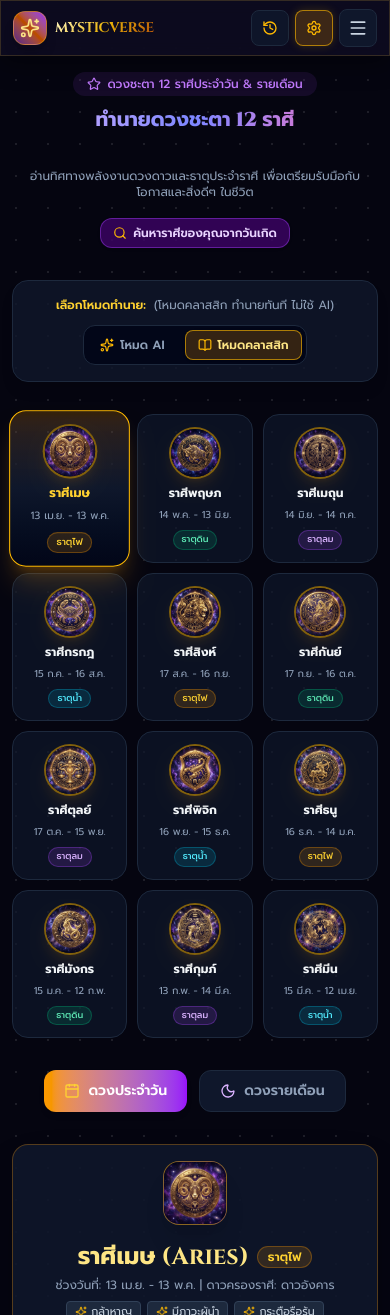
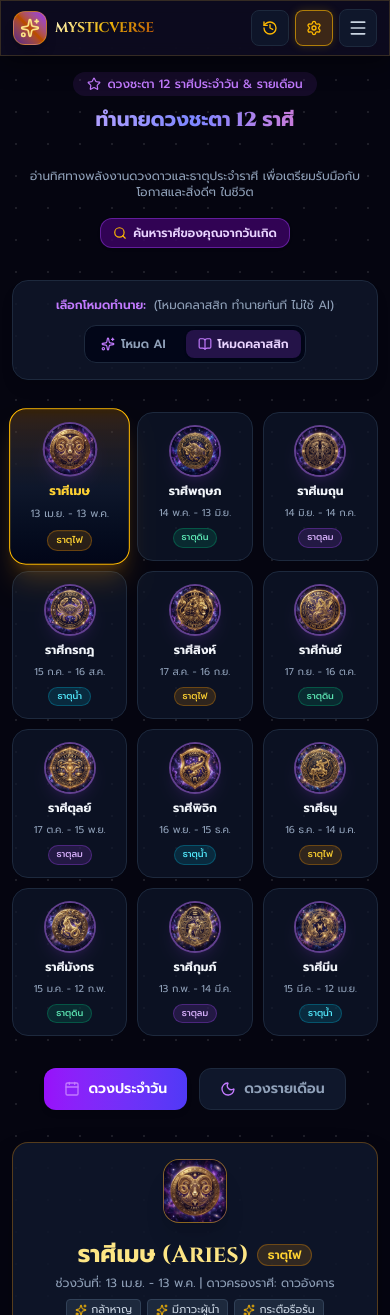
Before and after one commit to pondz1/MysticTarot, a React (Vite) app: page /horoscope in a window 390 px wide. Shown: the top 1315 px of the page. Built offline with nearby package versions, Linux system fonts and the light colour scheme.

Commit message:
feat(design-system): apply per-module theme tokens to all interactive buttons, inputs, and card containers

```diff
--- a/src/constants/moduleThemes.ts
+++ b/src/constants/moduleThemes.ts
@@ -10,6 +10,9 @@ export interface ModuleTheme {
   iconColor: string;
   badgeBg: string;
   cardBg: string;
+  primaryBtn: string;
+  secondaryBtn: string;
+  activeToggleBtn: string;
 }
 
 export const MODULE_THEMES: Record<string, ModuleTheme> = {
@@ -25,6 +28,9 @@ export const MODULE_THEMES: Record<string, ModuleTheme> = {
     iconColor: 'text-amber-400',
     badgeBg: 'bg-amber-500/10 border-amber-500/20 text-amber-400',
     cardBg: 'bg-slate-900/80 border-amber-500/30',
+    primaryBtn: 'bg-gradient-to-r from-amber-500 to-purple-600 hover:from-amber-400 hover:to-purple-500 text-white shadow-amber-500/20',
+    secondaryBtn: 'bg-amber-500/20 text-amber-200 border-amber-400/60 shadow-sm',
+    activeToggleBtn: 'bg-gradient-to-r from-amber-500 to-purple-600 text-white shadow-md',
   },
   tarot: {
     id: 'tarot',
@@ -38,6 +44,9 @@ export const MODULE_THEMES: Record<string, ModuleTheme> = {
     iconColor: 'text-amber-400',
     badgeBg: 'bg-amber-500/10 border-amber-500/20 text-amber-400',
     cardBg: 'glass-panel-gold border-amber-400/40',
+    primaryBtn: 'bg-gradient-to-r from-amber-500 to-purple-600 hover:from-amber-400 hover:to-purple-500 text-white shadow-amber-500/20',
+    secondaryBtn: 'bg-amber-500/20 text-amber-200 border-amber-400/60 shadow-sm',
+    activeToggleBtn: 'bg-gradient-to-r from-amber-500 to-purple-600 text-white shadow-md',
   },
   horoscope: {
     id: 'horoscope',
@@ -51,6 +60,9 @@ export const MODULE_THEMES: Record<string, ModuleTheme> = {
     iconColor: 'text-purple-400',
     badgeBg: 'bg-purple-500/10 border-purple-500/20 text-purple-400',
     cardBg: 'bg-slate-900/90 border-purple-500/40 shadow-purple-900/20',
+    primaryBtn: 'bg-gradient-to-r from-purple-600 to-indigo-600 hover:from-purple-500 hover:to-indigo-500 text-white shadow-purple-500/20',
+    secondaryBtn: 'bg-purple-500/20 text-purple-200 border-purple-400/60 shadow-sm',
+    activeToggleBtn: 'bg-gradient-to-r from-purple-600 to-indigo-600 text-white shadow-md',
   },
   numerology: {
     id: 'numerology',
@@ -64,6 +76,9 @@ export const MODULE_THEMES: Record<string, ModuleTheme> = {
     iconColor: 'text-cyan-400',
     badgeBg: 'bg-cyan-500/10 border-cyan-500/20 text-cyan-400',
     cardBg: 'bg-slate-900/90 border-cyan-500/40 shadow-cyan-900/20',
+    primaryBtn: 'bg-gradient-to-r from-cyan-600 to-teal-600 hover:from-cyan-500 hover:to-teal-500 text-white shadow-cyan-500/20',
+    secondaryBtn: 'bg-cyan-500/20 text-cyan-200 border-cyan-400/60 shadow-sm',
+    activeToggleBtn: 'bg-gradient-to-r from-cyan-600 to-teal-600 text-white shadow-md',
   },
   'thai-astrology': {
     id: 'thai-astrology',
@@ -77,6 +92,9 @@ export const MODULE_THEMES: Record<string, ModuleTheme> = {
     iconColor: 'text-rose-400',
     badgeBg: 'bg-rose-500/10 border-rose-500/20 text-rose-400',
     cardBg: 'bg-slate-900/90 border-rose-500/40 shadow-rose-900/20',
+    primaryBtn: 'bg-gradient-to-r from-rose-600 to-amber-600 hover:from-rose-500 hover:to-amber-500 text-white shadow-rose-500/20',
+    secondaryBtn: 'bg-rose-500/20 text-rose-200 border-rose-400/60 shadow-sm',
+    activeToggleBtn: 'bg-gradient-to-r from-rose-600 to-amber-600 text-white shadow-md',
   },
   'feng-shui': {
     id: 'feng-shui',
@@ -90,5 +108,8 @@ export const MODULE_THEMES: Record<string, ModuleTheme> = {
     iconColor: 'text-emerald-400',
     badgeBg: 'bg-emerald-500/10 border-emerald-500/20 text-emerald-400',
     cardBg: 'bg-slate-900/90 border-emerald-500/40 shadow-emerald-900/20',
+    primaryBtn: 'bg-gradient-to-r from-emerald-600 to-teal-600 hover:from-emerald-500 hover:to-teal-500 text-white shadow-emerald-500/20',
+    secondaryBtn: 'bg-emerald-500/20 text-emerald-200 border-emerald-400/60 shadow-sm',
+    activeToggleBtn: 'bg-gradient-to-r from-emerald-600 to-teal-600 text-white shadow-md',
   },
 };
--- a/src/features/horoscope/pages/HoroscopePage.tsx
+++ b/src/features/horoscope/pages/HoroscopePage.tsx
@@ -189,7 +189,7 @@ export const HoroscopePage: React.FC<HoroscopePageProps> = ({ apiSettings }) =>
 
             <button
               type="submit"
-              className="sm:mt-5 p-2.5 rounded-xl bg-gradient-to-r from-amber-500 to-purple-600 hover:from-amber-400 hover:to-purple-500 text-white font-bold text-xs sm:text-sm transition-all shadow-md flex items-center justify-center gap-1.5 cursor-pointer"
+              className={`sm:mt-5 p-2.5 rounded-xl ${theme.primaryBtn} font-bold text-xs sm:text-sm transition-all shadow-md flex items-center justify-center gap-1.5 cursor-pointer`}
             >
               <Search className="w-4 h-4" />
               <span>ค้นหาราศีทันที</span>
@@ -201,7 +201,7 @@ export const HoroscopePage: React.FC<HoroscopePageProps> = ({ apiSettings }) =>
       {/* Mode Control Bar: AI vs Classic Offline Mode */}
       <div className="flex flex-col sm:flex-row items-center justify-between gap-3 p-4 rounded-2xl bg-slate-900/80 border border-slate-800 shadow-lg">
         <div className="flex items-center gap-2 text-xs sm:text-sm text-slate-300">
-          <span className="font-semibold text-amber-300">เลือกโหมดทำนาย:</span>
+          <span className={`font-semibold ${theme.iconColor}`}>เลือกโหมดทำนาย:</span>
           <span className="text-slate-400">
             {isLoading
               ? 'AI กำลังประมวลผลคำทำนาย... กรุณารอสักครู่'
@@ -222,11 +222,11 @@ export const HoroscopePage: React.FC<HoroscopePageProps> = ({ apiSettings }) =>
             className={`flex items-center gap-1.5 px-3 py-1.5 rounded-lg text-xs font-semibold transition-all ${isLoading
                 ? 'opacity-50 cursor-not-allowed text-slate-500'
                 : useAi
-                  ? 'bg-amber-500/20 text-amber-200 border border-amber-400/60 shadow-sm cursor-pointer'
+                  ? `${theme.secondaryBtn} cursor-pointer`
                   : 'text-slate-400 hover:text-slate-200 cursor-pointer'
               }`}
           >
-            <Sparkles className="w-3.5 h-3.5 text-amber-400" />
+            <Sparkles className={`w-3.5 h-3.5 ${theme.iconColor}`} />
             <span>โหมด AI</span>
           </button>
 
@@ -240,11 +240,11 @@ export const HoroscopePage: React.FC<HoroscopePageProps> = ({ apiSettings }) =>
             className={`flex items-center gap-1.5 px-3 py-1.5 rounded-lg text-xs font-semibold transition-all ${isLoading
                 ? 'opacity-50 cursor-not-allowed text-slate-500'
                 : !useAi
-                  ? 'bg-amber-500/20 text-amber-200 border border-amber-400/60 shadow-sm cursor-pointer'
+                  ? `${theme.secondaryBtn} cursor-pointer`
                   : 'text-slate-400 hover:text-slate-200 cursor-pointer'
               }`}
           >
-            <BookOpen className="w-3.5 h-3.5 text-amber-400" />
+            <BookOpen className={`w-3.5 h-3.5 ${theme.iconColor}`} />
             <span>โหมดคลาสสิก</span>
           </button>
         </div>
@@ -267,7 +267,7 @@ export const HoroscopePage: React.FC<HoroscopePageProps> = ({ apiSettings }) =>
                     : `${elementStyle.bg} ${elementStyle.border} text-slate-300 cursor-pointer`
                 }`}
             >
-              <div className="w-13 h-13 sm:w-14 sm:h-14 rounded-full overflow-hidden border-2 border-amber-400/50 shadow-lg shadow-amber-500/10 flex items-center justify-center shrink-0 group-hover:scale-110 transition-transform duration-300 relative bg-slate-950">
+              <div className="w-13 h-13 sm:w-14 sm:h-14 rounded-full overflow-hidden border-2 border-purple-400/50 shadow-lg shadow-purple-500/10 flex items-center justify-center shrink-0 group-hover:scale-110 transition-transform duration-300 relative bg-slate-950">
                 <img
                   src={`/zodiac/${sign.id}.png`}
                   alt={sign.nameTh}
@@ -279,7 +279,7 @@ export const HoroscopePage: React.FC<HoroscopePageProps> = ({ apiSettings }) =>
                     if (sibling) sibling.style.display = 'flex';
                   }}
                 />
-                <div className="hidden w-full h-full bg-gradient-to-br from-amber-500/20 to-purple-600/30 text-amber-300 font-serif text-2xl items-center justify-center">
+                <div className="hidden w-full h-full bg-gradient-to-br from-purple-500/20 to-indigo-600/30 text-purple-300 font-serif text-2xl items-center justify-center">
                   {sign.symbol}
                 </div>
               </div>
@@ -306,11 +306,11 @@ export const HoroscopePage: React.FC<HoroscopePageProps> = ({ apiSettings }) =>
           className={`flex items-center gap-2 px-5 py-2.5 rounded-xl text-sm font-semibold transition-all ${isLoading
               ? 'opacity-50 cursor-not-allowed bg-slate-900 border border-slate-800 text-slate-500'
               : timeframe === 'daily'
-                ? 'bg-gradient-to-r from-amber-500 to-purple-600 text-white shadow-md cursor-pointer'
+                ? `${theme.activeToggleBtn} cursor-pointer`
                 : 'bg-slate-900 border border-slate-800 text-slate-400 hover:text-white cursor-pointer'
             }`}
         >
-          <Calendar className="w-4 h-4 text-amber-300" />
+          <Calendar className={`w-4 h-4 ${theme.iconColor}`} />
           <span>ดวงประจำวัน</span>
         </button>
         <button
@@ -322,11 +322,11 @@ export const HoroscopePage: React.FC<HoroscopePageProps> = ({ apiSettings }) =>
           className={`flex items-center gap-2 px-5 py-2.5 rounded-xl text-sm font-semibold transition-all ${isLoading
               ? 'opacity-50 cursor-not-allowed bg-slate-900 border border-slate-800 text-slate-500'
               : timeframe === 'monthly'
-                ? 'bg-gradient-to-r from-amber-500 to-purple-600 text-white shadow-md cursor-pointer'
+                ? `${theme.activeToggleBtn} cursor-pointer`
                 : 'bg-slate-900 border border-slate-800 text-slate-400 hover:text-white cursor-pointer'
             }`}
         >
-          <Moon className="w-4 h-4 text-purple-300" />
+          <Moon className={`w-4 h-4 ${theme.iconColor}`} />
           <span>ดวงรายเดือน</span>
         </button>
       </div>
--- a/src/features/numerology/pages/NumerologyPage.tsx
+++ b/src/features/numerology/pages/NumerologyPage.tsx
@@ -38,7 +38,7 @@ export const NumerologyPage: React.FC = () => {
       </div>
 
       {/* Input Form */}
-      <div className="bg-slate-900/80 border border-purple-500/30 rounded-2xl p-6 sm:p-8 backdrop-blur-xl shadow-2xl space-y-6">
+      <div className={`${theme.cardBg} rounded-2xl p-6 sm:p-8 backdrop-blur-xl shadow-2xl space-y-6`}>
         <form onSubmit={handleAnalyze} className="space-y-4">
           <label className="block text-sm font-semibold text-slate-200">
             📱 กรอกเบอร์โทรศัพท์ หรือ ชุดตัวเลขที่ต้องการวิเคราะห์:
@@ -49,13 +49,13 @@ export const NumerologyPage: React.FC = () => {
               value={phoneNumber}
               onChange={(e) => setPhoneNumber(e.target.value)}
               placeholder="เช่น 0891234567 หรือ 3654"
-              className="flex-1 px-4 py-3 rounded-xl bg-slate-950 border border-slate-800 text-white placeholder-slate-500 focus:outline-none focus:border-purple-500 font-mono text-lg tracking-wider"
+              className="flex-1 px-4 py-3 rounded-xl bg-slate-950 border border-slate-800 text-white placeholder-slate-500 focus:outline-none focus:border-cyan-400 font-mono text-lg tracking-wider"
               maxLength={15}
             />
             <button
               type="submit"
               disabled={isAnalyzing || !phoneNumber.trim()}
-              className="px-6 py-3 rounded-xl bg-gradient-to-r from-purple-600 via-amber-500 to-purple-600 hover:from-purple-500 hover:to-amber-400 text-white font-bold transition-all shadow-lg flex items-center justify-center gap-2 disabled:opacity-50 cursor-pointer"
+              className={`px-6 py-3 rounded-xl ${theme.primaryBtn} font-bold transition-all shadow-lg flex items-center justify-center gap-2 disabled:opacity-50 cursor-pointer`}
             >
               {isAnalyzing ? (
                 <>
```
Also changed, not shown: src/features/feng-shui/pages/FengShuiPage.tsx (+5 -5 lines), src/features/thai-astrology/pages/ThaiAstrologyPage.tsx (+4 -4 lines).
